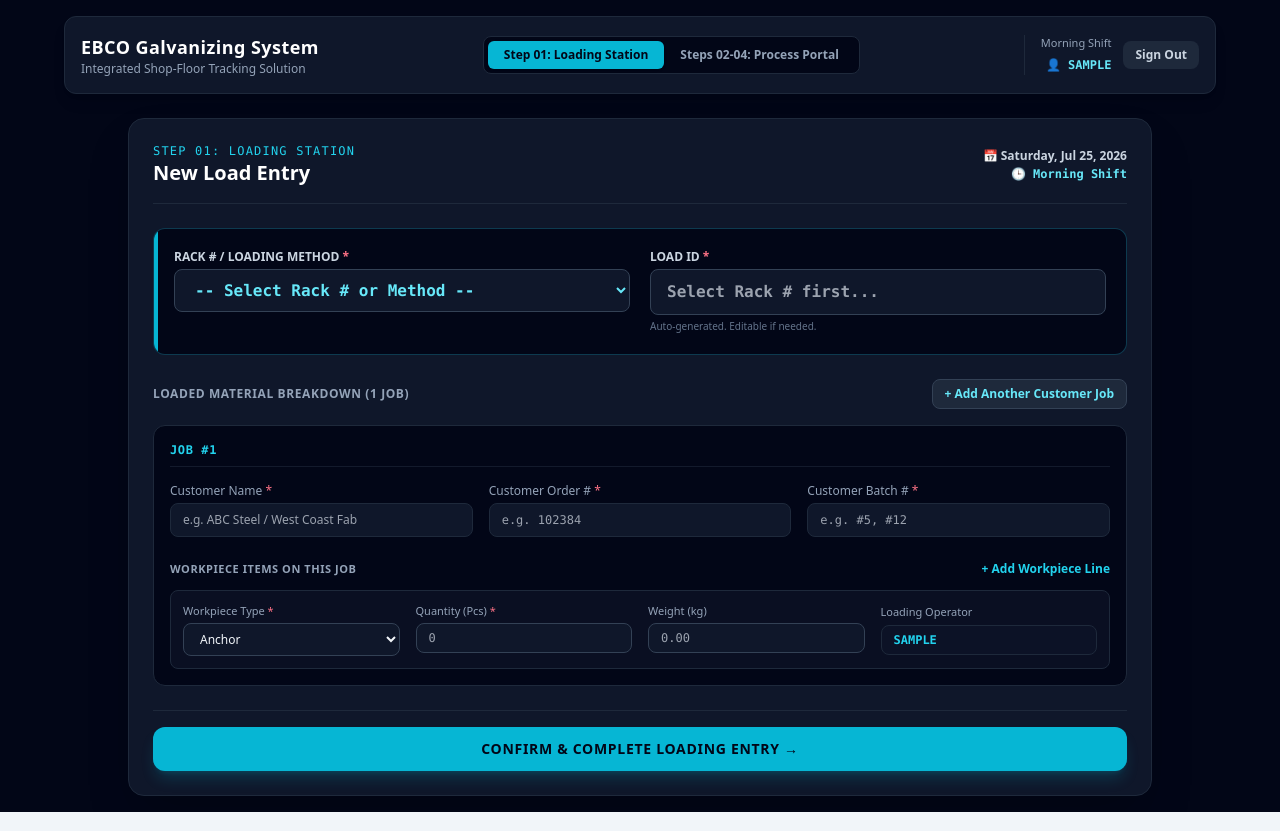
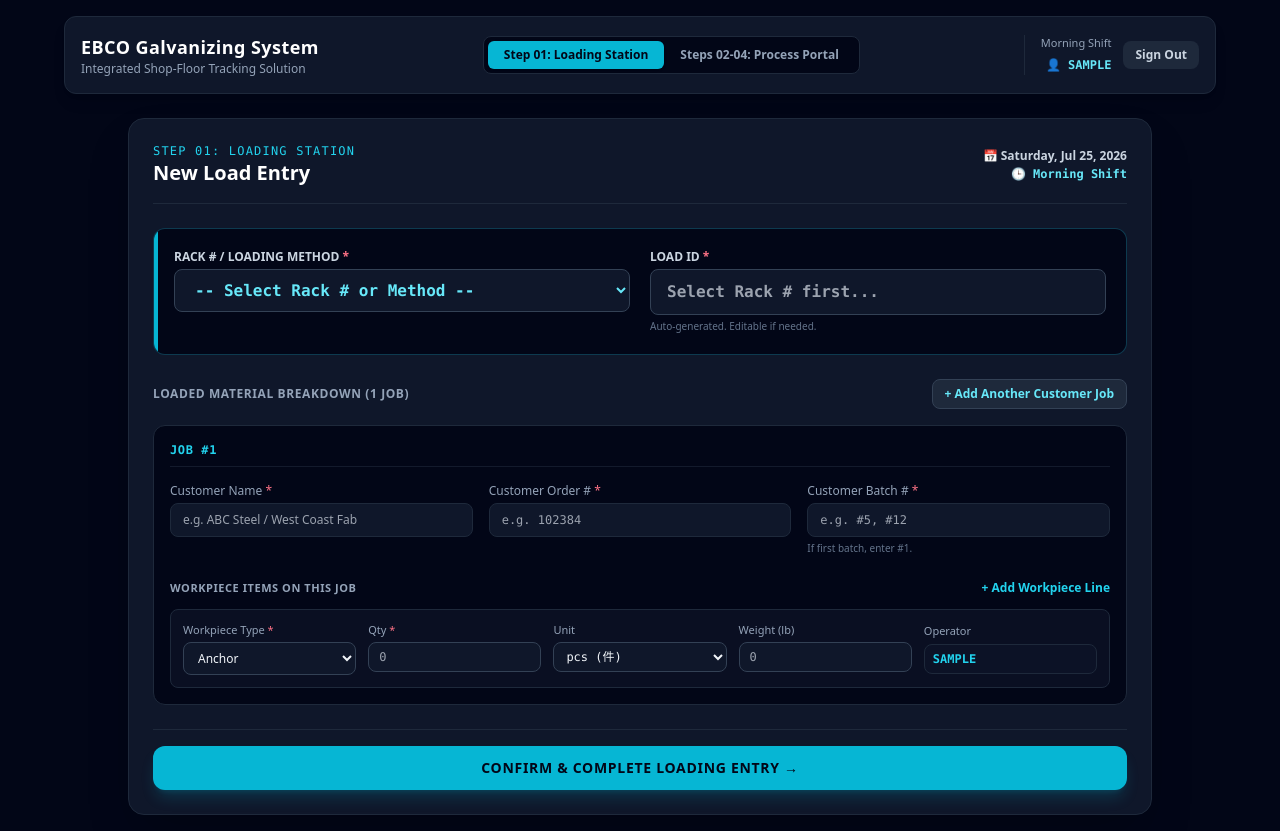
Before and after one commit to Alleninca1122/ebco-galvanizing, a React (Vite) app: page / in a window 1280 px wide. Both pictures are taken after typing "Sample", "Sample123" into the empty fields and a click on the button "ACCESS SYSTEM →". Built offline with nearby package versions, Linux system fonts and the light colour scheme.

Commit message:
Add files via upload

```diff
--- a/src/components/ProductionForm.jsx
+++ b/src/components/ProductionForm.jsx
@@ -5,6 +5,13 @@ const WORKPIECE_TYPES = [
   'Anchor', 'Angle', 'Beam', 'Bracket', 'Frame',
   'Grating', 'Ladder', 'Mesh', 'Pipe', 'Plate',
   'Pole', 'Railing', 'Rebar', 'Rod', 'Tube', 'Washer', 'Others'
+];
+
+// Quantity Unit Options (Simplified)
+const QTY_UNITS = [
+  { value: 'pcs', label: 'pcs (件)' },
+  { value: 'bag', label: 'bag (袋)' },
+  { value: 'box', label: 'box (箱)' }
 ];
 
 // Hook Option on top, followed by 30 Fixed Racks
@@ -31,7 +38,7 @@ export default function ProductionForm({ currentUser, supabase }) {
     day: 'numeric'
   });
 
-  // Jobs List: Each Job belongs to a customer and can have MULTIPLE workpiece lines (e.g. Anchor, Pipe, etc.)
+  // Jobs List
   const [jobs, setJobs] = useState([
     {
       id: Date.now(),
@@ -43,7 +50,8 @@ export default function ProductionForm({ currentUser, supabase }) {
           id: Date.now() + 1,
           workpieceType: 'Anchor',
           quantity: '',
-          weightKg: ''
+          unit: 'pcs',
+          weightLb: ''
         }
       ]
     }
@@ -133,7 +141,8 @@ export default function ProductionForm({ currentUser, supabase }) {
             id: Date.now() + 1,
             workpieceType: '',
             quantity: '',
-            weightKg: ''
+            unit: 'pcs',
+            weightLb: ''
           }
         ]
       }
@@ -145,7 +154,7 @@ export default function ProductionForm({ currentUser, supabase }) {
     setJobs(jobs.filter((_, i) => i !== jobIndex));
   };
 
-  // --- WORKPIECE ROW HANDLERS (Inside a Job) ---
+  // --- WORKPIECE ROW HANDLERS ---
   const handleWorkpieceChange = (jobIndex, wpIndex, field, value) => {
     const updated = [...jobs];
     updated[jobIndex].workpieces[wpIndex][field] = value;
@@ -158,7 +167,8 @@ export default function ProductionForm({ currentUser, supabase }) {
       id: Date.now(),
       workpieceType: '',
       quantity: '',
-      weightKg: ''
+      unit: 'pcs',
+      weightLb: ''
     });
     setJobs(updated);
   };
@@ -196,11 +206,12 @@ export default function ProductionForm({ currentUser, supabase }) {
       jobs: jobs.map(job => ({
         customerName: job.customerName,
         customerOrderNo: job.customerOrderNo,
-        customerBatchNo: job.customerBatchNo,
+        customerBatchNo: job.customerBatchNo || '#1',
         workpieces: job.workpieces.map(wp => ({
           workpieceType: wp.workpieceType,
           quantity: parseInt(wp.quantity, 10) || 0,
-          weightKg: parseFloat(wp.weightKg) || 0.0
+          unit: wp.unit || 'pcs',
+          weightLb: parseInt(wp.weightLb, 10) || 0
         }))
       }))
     };
@@ -223,7 +234,8 @@ export default function ProductionForm({ currentUser, supabase }) {
             id: Date.now() + 1,
             workpieceType: '',
             quantity: '',
-            weightKg: ''
+            unit: 'pcs',
+            weightLb: ''
           }
         ]
       }
@@ -242,7 +254,7 @@ export default function ProductionForm({ currentUser, supabase }) {
           <h2 className="text-xl font-extrabold text-white">New Load Entry</h2>
         </div>
 
-        {/* 右侧：显示日期、星期几 与 班次 */}
+        {/* 右侧：日期与班次 */}
         <div className="text-right space-y-0.5">
           <div className="text-xs font-semibold text-slate-300">
             📅 {currentDateFormatted}
@@ -350,7 +362,7 @@ export default function ProductionForm({ currentUser, supabase }) {
                 )}
               </div>
 
-              {/* Customer Name, Customer Order # (6-digit format), Customer Batch # */}
+              {/* Customer Name, Customer Order #, Customer Batch # */}
               <div className="grid grid-cols-1 md:grid-cols-3 gap-4">
                 <div>
                   <label className="block text-xs text-slate-400 mb-1">
@@ -394,10 +406,13 @@ export default function ProductionForm({ currentUser, supabase }) {
                     className="w-full bg-slate-900 border border-slate-800 rounded-lg px-3 py-2 text-xs font-mono text-cyan-300 focus:outline-none focus:border-cyan-500"
                     required
                   />
+                  <span className="text-[10px] text-slate-500 block mt-1">
+                    If first batch, enter #1.
+                  </span>
                 </div>
               </div>
 
-              {/* Dynamic Workpiece Lines (e.g. Anchor, Pipe, Beam) */}
+              {/* Dynamic Workpiece Lines */}
               <div className="pt-2 space-y-3">
                 <div className="flex justify-between items-center">
                   <span className="text-[11px] font-bold text-slate-400 uppercase tracking-wider">
@@ -413,27 +428,30 @@ export default function ProductionForm({ currentUser, supabase }) {
                 </div>
 
                 {job.workpieces.map((wp, wpIndex) => (
-                  <div key={wp.id} className="grid grid-cols-1 sm:grid-cols-2 md:grid-cols-4 gap-4 bg-slate-900/60 p-3 rounded-lg border border-slate-800 relative group">
-                    <div>
+                  <div key={wp.id} className="grid grid-cols-1 sm:grid-cols-2 md:grid-cols-5 gap-3 bg-slate-900/60 p-3 rounded-lg border border-slate-800 relative group">
+
+                    {/* Workpiece Type */}
+                    <div className="md:col-span-1">
                       <label className="block text-[11px] text-slate-400 mb-1">
                         Workpiece Type <span className="text-rose-400">*</span>
                       </label>
                       <select
                         value={wp.workpieceType}
                         onChange={(e) => handleWorkpieceChange(jobIndex, wpIndex, 'workpieceType', e.target.value)}
-                        className="w-full bg-slate-900 border border-slate-700 rounded-lg px-3 py-1.5 text-xs text-slate-100 focus:outline-none focus:border-cyan-500"
+                        className="w-full bg-slate-900 border border-slate-700 rounded-lg px-2.5 py-1.5 text-xs text-slate-100 focus:outline-none focus:border-cyan-500"
                         required
                       >
-                        <option value="">-- Select Type --</option>
+                        <option value="">-- Select --</option>
                         {WORKPIECE_TYPES.map((type) => (
                           <option key={type} value={type}>{type}</option>
                         ))}
                       </select>
                     </div>
 
+                    {/* Quantity Value */}
                     <div>
                       <label className="block text-[11px] text-slate-400 mb-1">
-                        Quantity (Pcs) <span className="text-rose-400">*</span>
+                        Qty <span className="text-rose-400">*</span>
                       </label>
                       <input
                         type="number"
@@ -441,31 +459,46 @@ export default function ProductionForm({ currentUser, supabase }) {
                         min="1"
                         value={wp.quantity}
                         onChange={(e) => handleWorkpieceChange(jobIndex, wpIndex, 'quantity', e.target.value)}
-                        className="w-full bg-slate-900 border border-slate-700 rounded-lg px-3 py-1.5 text-xs font-mono text-slate-100 focus:outline-none focus:border-cyan-500"
+                        className="w-full bg-slate-900 border border-slate-700 rounded-lg px-2.5 py-1.5 text-xs font-mono text-slate-100 focus:outline-none focus:border-cyan-500"
                         required
                       />
                     </div>
 
+                    {/* Quantity Unit (pcs, bag, box) */}
                     <div>
-                      <label className="block text-[11px] text-slate-400 mb-1">Weight (kg)</label>
+                      <label className="block text-[11px] text-slate-400 mb-1">Unit</label>
+                      <select
+                        value={wp.unit}
+                        onChange={(e) => handleWorkpieceChange(jobIndex, wpIndex, 'unit', e.target.value)}
+                        className="w-full bg-slate-900 border border-slate-700 rounded-lg px-2 py-1.5 text-xs text-slate-100 focus:outline-none focus:border-cyan-500 font-mono"
+                      >
+                        {QTY_UNITS.map((u) => (
+                          <option key={u.value} value={u.value}>{u.label}</option>
+                        ))}
+                      </select>
+                    </div>
+
+                    {/* Weight (lb) - Clean Integer Input */}
+                    <div>
+                      <label className="block text-[11px] text-slate-400 mb-1">Weight (lb)</label>
                       <input
                         type="number"
-                        step="0.01"
-                        placeholder="0.00"
-                        value={wp.weightKg}
-                        onChange={(e) => handleWorkpieceChange(jobIndex, wpIndex, 'weightKg', e.target.value)}
-                        className="w-full bg-slate-900 border border-slate-700 rounded-lg px-3 py-1.5 text-xs font-mono text-slate-100 focus:outline-none focus:border-cyan-500"
+                        placeholder="0"
+                        value={wp.weightLb}
+                        onChange={(e) => handleWorkpieceChange(jobIndex, wpIndex, 'weightLb', e.target.value)}
+                        className="w-full bg-slate-900 border border-slate-700 rounded-lg px-2.5 py-1.5 text-xs font-mono text-slate-100 focus:outline-none focus:border-cyan-500"
                       />
                     </div>
 
+                    {/* Loading Operator & Remove Button */}
                     <div className="flex items-center gap-2">
                       <div className="flex-1">
-                        <label className="block text-[11px] text-slate-400 mb-1">Loading Operator</label>
+                        <label className="block text-[11px] text-slate-400 mb-1">Operator</label>
                         <input
                           type="text"
                           disabled
                           value={currentUser?.id || '7222'}
-                          className="w-full bg-slate-900/50 border border-slate-800 rounded-lg px-3 py-1.5 text-xs font-mono text-cyan-400 font-bold cursor-not-allowed"
+                          className="w-full bg-slate-900/50 border border-slate-800 rounded-lg px-2 py-1.5 text-xs font-mono text-cyan-400 font-bold cursor-not-allowed"
                         />
                       </div>
                       {job.workpieces.length > 1 && (
@@ -479,6 +512,7 @@ export default function ProductionForm({ currentUser, supabase }) {
                         </button>
                       )}
                     </div>
+
                   </div>
                 ))}
               </div>
```
